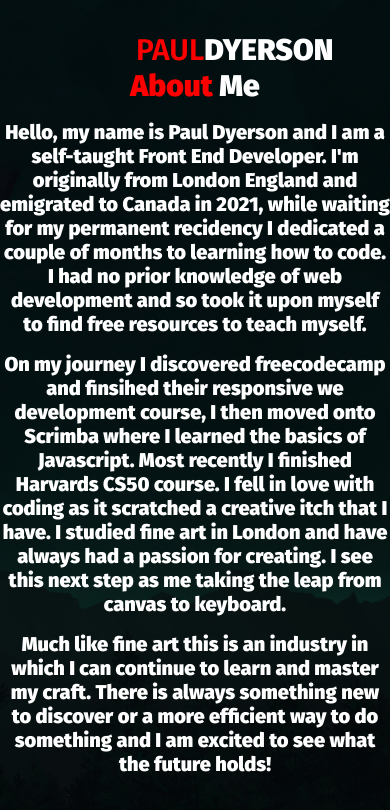
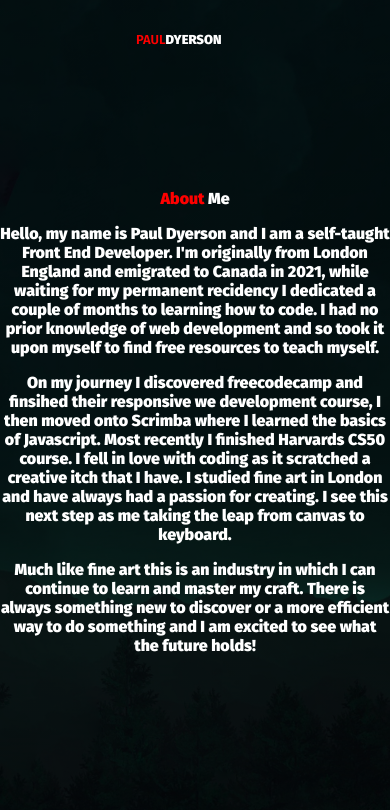
Before and after one commit to pld1994/MyPortfolio, a plain HTML site: page about.html in a window 390 px wide. Drawn offline with Linux system fonts and the light colour scheme.

Commit message:
Update style.css

```diff
--- a/style.css
+++ b/style.css
@@ -348,6 +348,17 @@ p {
             display: none;
         }
 
+        .nav-container h2 {
+            font-size: 13px;
+        }
+
+        section2.banner .title-container h1 {
+            font-size: 16px;
+        }
+
+        p {
+            font-size: 16px;
+        }
 
         .title-container {
             padding: 0;
```
